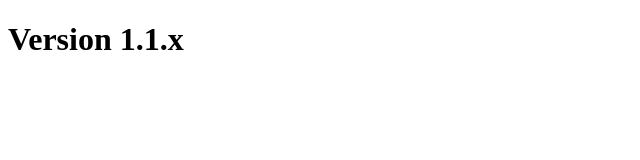
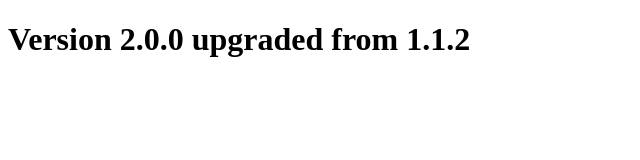
Before and after one commit to Soiiiiidaudan/git-bash-first, a plain HTML site: page index.html in a window 1280 px wide. Shown: the whole page, without its empty margins (0-640 px from the left). Drawn offline with Linux system fonts and the light colour scheme.

Commit message:
New version 2.0.0

```diff
--- a/index.html
+++ b/index.html
@@ -7,6 +7,6 @@
     <title>Git bash first!</title>
 </head>
 <body>
-    <h1>Version 1.1.x</h1>
+    <h1>Version 2.0.0 upgraded from 1.1.2</h1>
 </body>
 </html>
```
